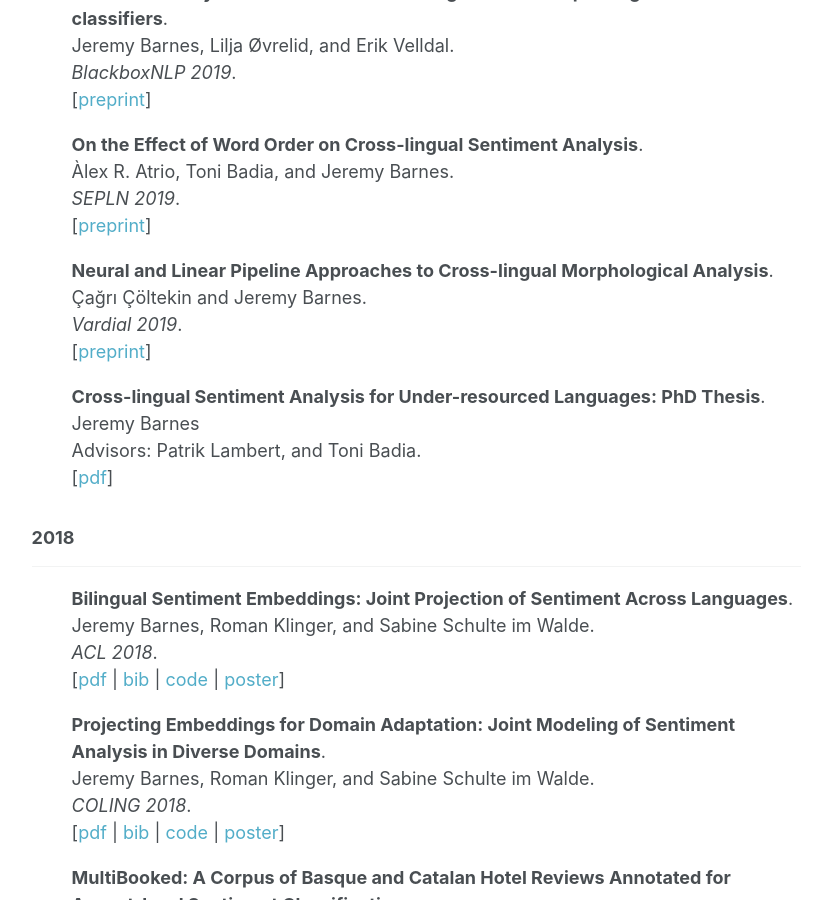
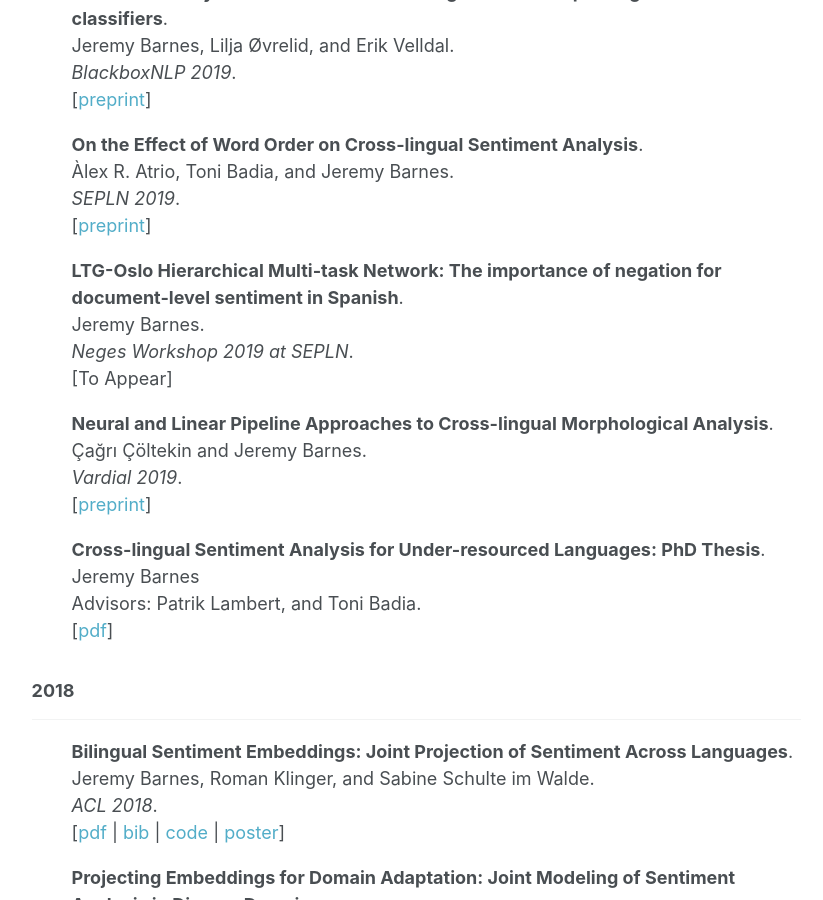
Before and after one commit to jerbarnes/jbarnesspain.github.io, a Jekyll site: the page built from publications/index.html, in a window 1280 px wide and 900 px high, scrolled down 343 px. Shown: the whole window, without its empty margins (250-1073 px from the left). Built offline with Jekyll 4.4.1, drawn with Linux system fonts in a browser that asks for light colours.

Commit message:
added neges

```diff
--- a/publications/index.html
+++ b/publications/index.html
@@ -31,6 +31,14 @@ title: Selected Publications
 		Àlex R. Atrio, Toni Badia, and Jeremy Barnes.<br>
 		<i>SEPLN 2019</i>.<br>
 		[<a href="/downloads/reordering.pdf">preprint</a>]
+</ul>
+
+<ul>
+		<strong>
+		LTG-Oslo Hierarchical Multi-task Network: The importance of negation for document-level sentiment in Spanish</strong>.<br>
+		Jeremy Barnes.<br>
+		<i>Neges Workshop 2019 at SEPLN</i>.<br>
+		[To Appear]
 </ul>
 
 <ul>
```
